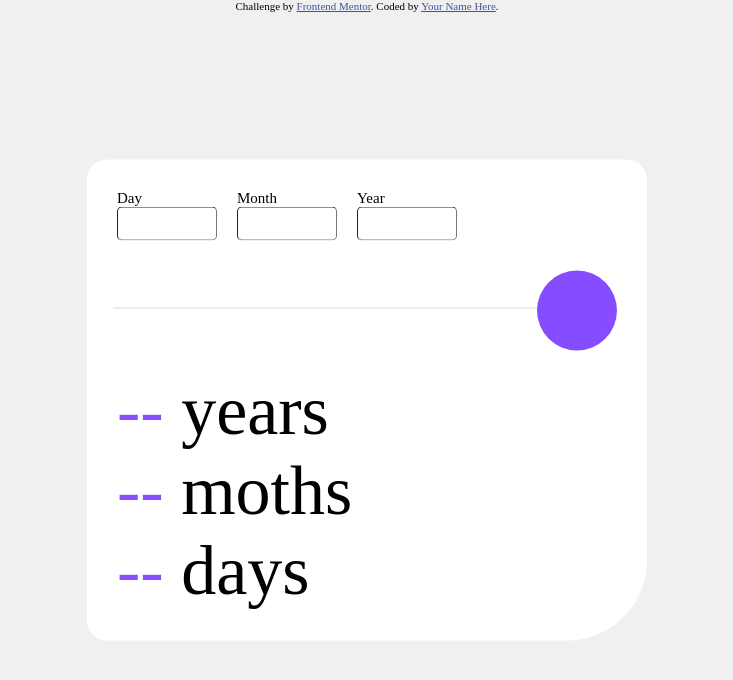
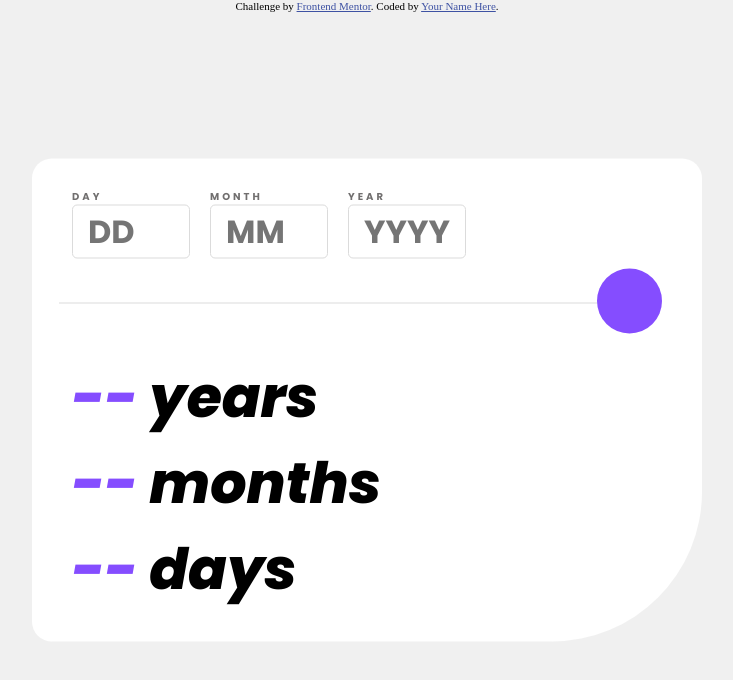
Before and after one commit to tomaspalica/age-calculator-app-main, a website: page index.html in a window 1280 px wide. Shown: the whole page, without its empty margins (273-1006 px from the left). Drawn offline with Linux system fonts and the light colour scheme.

Commit message:
fonts and reposive design

```diff
--- a/index.html
+++ b/index.html
@@ -11,7 +11,16 @@
       sizes="32x32"
       href="./assets/images/favicon-32x32.png"
     />
-
+    <link rel="preconnect" href="https://fonts.googleapis.com" />
+    <link rel="preconnect" href="https://fonts.gstatic.com" crossorigin />
+    <link
+      href="https://fonts.googleapis.com/css2?family=Poppins:wght@700&display=swap"
+      rel="stylesheet"
+    />
+    <link
+      href="https://fonts.googleapis.com/css2?family=Poppins:ital,wght@1,800&display=swap"
+      rel="stylesheet"
+    />
     <title>Frontend Mentor | Age calculator app</title>
 
     <!-- Feel free to remove these styles or customise in your own stylesheet 👍 -->
@@ -30,13 +39,15 @@
       <form class="date-form">
         <div class="input-wrapper">
           <div class="date-input-wrapper">
-            <label for="day">Day</label> <input id="day" />
+            <label for="day">DAY</label> <input id="day" placeholder="DD" />
           </div>
           <div class="date-input-wrapper">
-            <label for="month">Month </label><input id="month" />
+            <label for="month">MONTH </label
+            ><input id="month" placeholder="MM" />
           </div>
           <div class="date-input-wrapper">
-            <label for="year">Year</label> <input id="year" />
+            <label for="year">YEAR</label>
+            <input id="year" placeholder="YYYY" />
           </div>
         </div>
 
@@ -46,7 +57,7 @@
 
       <ul class="calculator-list">
         <li class="years"><span>--</span> years</li>
-        <li class="months"><span>--</span> moths</li>
+        <li class="months"><span>--</span> months</li>
         <li class="days"><span>--</span> days</li>
       </ul>
     </div>
--- a/sass/components/_calculator-list.scss
+++ b/sass/components/_calculator-list.scss
@@ -1,14 +1,18 @@
 .calculator-list {
   list-style: none;
-  font-size: 42px;
+  font-size: 32px;
   padding: 0px;
   margin: 0px;
+
+  font-family: "Poppins";
+  font-style: italic;
+  font-weight: 800;
 }
 .calculator-list span {
   color: $Purple;
 }
-@media (min-width: 376px) {
+@media (min-width: 386px) {
   .calculator-list {
-    font-size: 70px;
+    font-size: 57px;
   }
 }
--- a/sass/components/_calculator.scss
+++ b/sass/components/_calculator.scss
@@ -5,11 +5,17 @@
   transform: translate(-50%, -50%);
   background-color: $White;
   width: 80%;
-  max-width: 500px;
+  max-width: 590px;
 
-  border-radius: 20px 20px 80px 20px;
-  padding: 30px 30px;
+  border-radius: 20px 20px 90px 20px;
+  padding: 30px 40px;
   display: flex;
   flex-direction: column;
   gap: 20px;
 }
+
+@media (min-width: 386px) {
+  .calculator {
+    border-bottom-right-radius: 150px;
+  }
+}
--- a/sass/components/_form.scss
+++ b/sass/components/_form.scss
@@ -20,12 +20,28 @@
   display: flex;
   flex-direction: column;
   width: 20%;
-  font-size: 15px;
+  color: $Smokey-grey;
+}
+.date-input-wrapper label {
+  font-size: 10px;
+  font-family: "Poppins";
+  font-style: normal;
+  font-weight: 400;
+  letter-spacing: 0.3em;
 }
 .date-input-wrapper input {
-  border-radius: 5px;
   border-width: 1px;
   height: 30px;
+  border-color: $Light-grey;
+  border-style: solid;
+  padding-left: 10px;
+  border-radius: 5px;
+  font-family: "Poppins";
+  color: $Smokey-grey;
+}
+.date-input-wrapper input::placeholder {
+  font-family: "Poppins", sans-serif;
+  font-weight: 700;
 }
 .date-button {
   width: 50px;
@@ -48,13 +64,13 @@
 //   width: 100%;
 // }
 
-@media (min-width: 375px) {
+@media (min-width: 386px) {
   .line {
-    bottom: 69%;
+    bottom: 70%;
   }
   .date-button {
-    width: 80px;
-    height: 80px;
+    width: 65px;
+    height: 65px;
   }
   .input-wrapper {
     justify-content: flex-start;
@@ -62,5 +78,17 @@
   }
   .date-form {
     align-items: flex-end;
+    gap: 10px;
+  }
+  .date-input-wrapper input {
+    height: 5vw;
+    padding-left: 15px;
+    font-size: 3vw;
   }
 }
+@media (min-width: 1030px) {
+  .date-input-wrapper input {
+    font-size: 32px;
+    height: 50px;
+  }
+}
```
Also changed, not shown: css/main.min.css, 1 other file.
